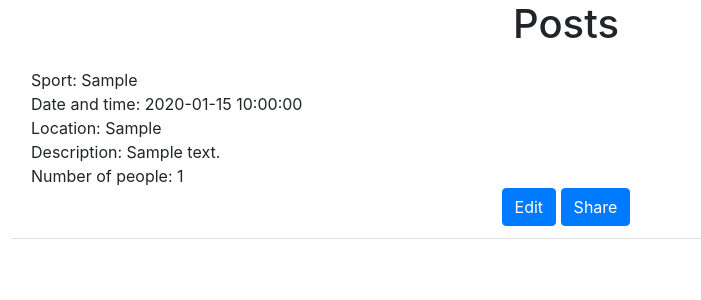
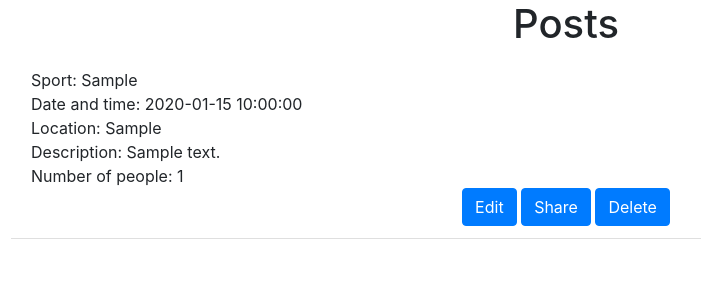
Before and after one commit to Wxl19980214/Upgrade, a Flask app: page /view in a window 1280 px wide. Shown: the part 56-356 px from the top of the page, without its empty margins (74-775 px from the left). Run offline with Flask 2, Linux system fonts and the light colour scheme; a user stored in the database is signed in; tables that the repository leaves empty hold one stand-in row (values such as "Sample post"); some libraries are stand-ins or nearby versions.

Commit message:
Update view.html

```diff
--- a/website/templates/view.html
+++ b/website/templates/view.html
@@ -39,6 +39,7 @@
       <div>
           <a type="submit" class="btn btn-primary" href="/post/{{post.id}}">Edit</a>
           <button type="button" class="btn btn-primary" onclick = 'showQrcode2({{post.id}})'>Share</button>
+          <button type="button" class="btn btn-primary" onclick="deletePost({{ post.id }})">Delete</button>
       </div>
     </div>
     {% endif %}
```
